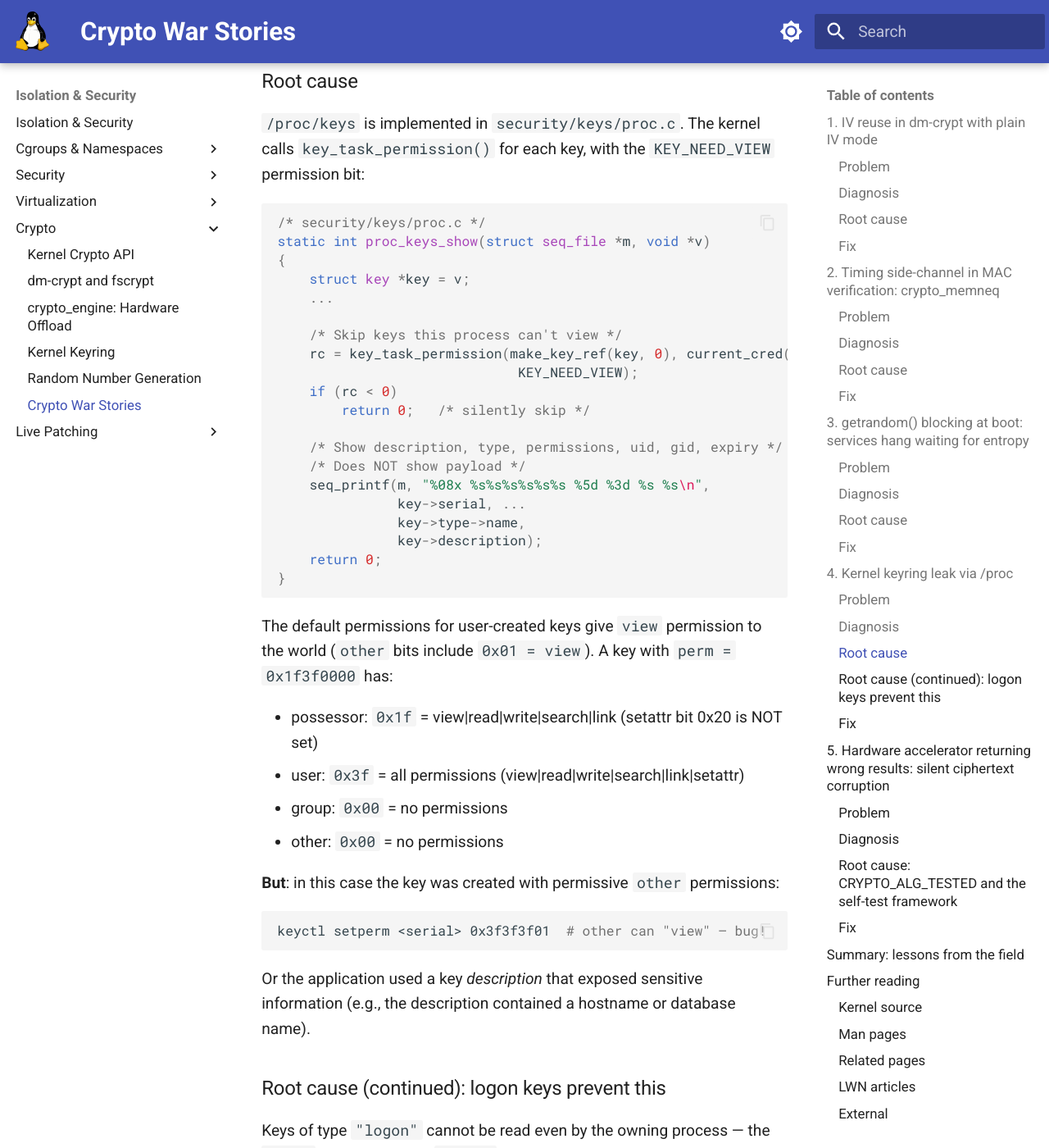
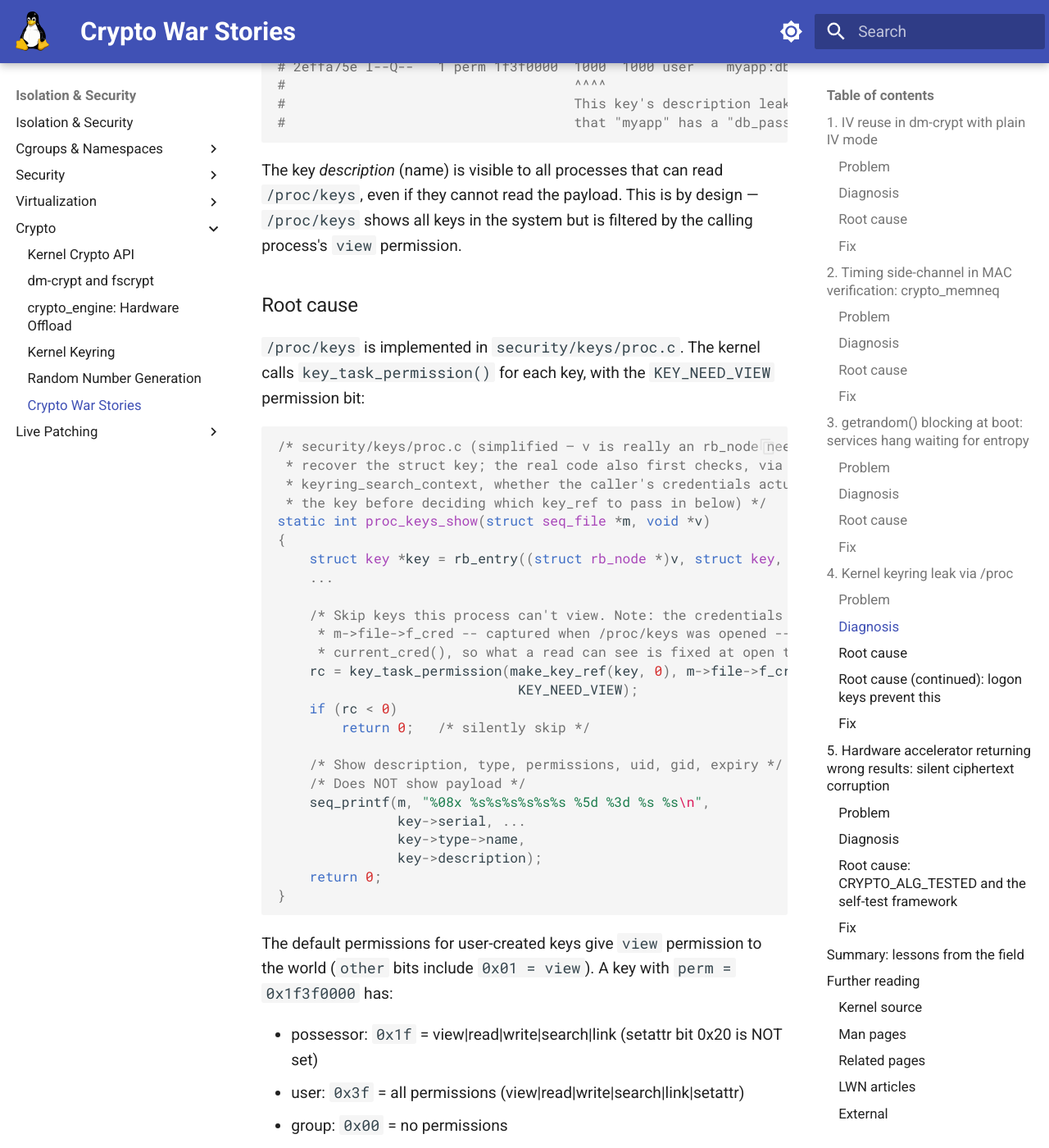
Before and after one commit to laveeshb/linux-kernel-internals, an MkDocs documentation site: the page built from docs/crypto/war-stories.md, in a window 1280 px wide and 1400 px high, scrolled down 8941 px. Shown: the whole window at 82% size. Built offline with MkDocs 1.6.1 and Material for MkDocs 9.7.7, drawn with Linux system fonts in a browser that asks for light colours; some of the changed text lies outside the part shown.

Commit message:
Fix fabricated details in docs/crypto/war-stories.md (#820)
Case 2: crypto_memneq() was added in Linux 3.13, not 3.14, by commit
6bf37e5aa90f (verified: crypto/memneq.c exists in v3.13, absent in
v3.12); the cited commit hash b839da0f does not correspond to any
real commit.

Case 3: removed a fabricated "random: fast init done" dmesg line --
drivers/char/random.c has no such message, only "crng init done".
Fixed the stack trace's getrandom_wait, which does not exist; the
real blocking function is wait_for_random_bytes(). Corrected the
fix section's claim that virtio-rng.c calls add_hwgenerator_randomness()
directly -- it only implements the hwrng.read callback; the generic
hwrng core (drivers/char/hw_random/core.c) calls
add_hwgenerator_randomness() after reading from the driver.

Case 4: the illustrative proc_keys_show() snippet showed v cast
directly to struct key * (it's really an rb_node needing rb_entry())
and used current_cred() where the real code uses the credentials
captured at open time (m->file->f_cred), a real behavioral
difference for callers reading /proc/keys via a different task's fd.

Case 5: the tcrypt mode note pointed at mode=154, which is
cmac(des3_ede) in current crypto/tcrypt.c, not gcm(aes). The real
plain gcm(aes) test is mode 35.

````diff
--- a/docs/crypto/war-stories.md
+++ b/docs/crypto/war-stories.md
@@ -229,9 +231,10 @@
 
 # No virtio-rng, no RDRAND passthrough, no saved seed:
 dmesg | grep -E "random:|crng"
-# [    0.301234] random: fast init done
 # [  127.441821] random: crng init done  ← 127 seconds!
 ```
+
+(There is no intermediate "fast init" log line — `drivers/char/random.c` silently transitions through its early-entropy state with no `pr_notice()`/`pr_warn()` of its own; `crng init done` is the only startup message it ever prints.)
 
 The VM was:
 
@@ -268,8 +271,11 @@
 </rng>
 ```
 
-The guest kernel driver (`drivers/char/hw_random/virtio-rng.c`) calls
-`add_hwgenerator_randomness()`, feeding host entropy into the guest pool immediately.
+The guest kernel driver (`drivers/char/hw_random/virtio-rng.c`) only implements the
+`hwrng.read` callback (`virtio_read()`); it's the generic hwrng core's polling kthread
+(`drivers/char/hw_random/core.c`) that calls the driver's `read()`, then feeds the bytes it
+gets back into the guest's entropy pool via `add_hwgenerator_randomness()` — immediately,
+in this case, since the QEMU-side backend has plenty of host entropy to hand over.
 
 **2. Ensure systemd-random-seed loads early**:
 
@@ -327,14 +333,19 @@
 for each key, with the `KEY_NEED_VIEW` permission bit:
 
 ```c
-/* security/keys/proc.c */
+/* security/keys/proc.c (simplified — v is really an rb_node needing rb_entry() to
+ * recover the struct key; the real code also first checks, via a
+ * keyring_search_context, whether the caller's credentials actually possess
+ * the key before deciding which key_ref to pass in below) */
 static int proc_keys_show(struct seq_file *m, void *v)
 {
-    struct key *key = v;
+    struct key *key = rb_entry((struct rb_node *)v, struct key, serial_node);
     ...
 
-    /* Skip keys this process can't view */
-    rc = key_task_permission(make_key_ref(key, 0), current_cred(),
+    /* Skip keys this process can't view. Note: the credentials used here are
+     * m->file->f_cred -- captured when /proc/keys was opened -- not
+     * current_cred(), so what a read can see is fixed at open time. */
+    rc = key_task_permission(make_key_ref(key, 0), m->file->f_cred,
                               KEY_NEED_VIEW);
     if (rc < 0)
         return 0;   /* silently skip */
@@ -512,9 +523,11 @@
 
 ```bash
 # Run the AEAD test suite (requires CONFIG_CRYPTO_TEST)
-# Note: tcrypt mode numbers are not stable across kernel versions.
-# The gcm(aes) aead test is in the mode 150s range; verify in your kernel's crypto/tcrypt.c.
-modprobe tcrypt mode=154   # gcm(aes) aead test — verify in your kernel's crypto/tcrypt.c
+# Note: tcrypt mode numbers are not stable across kernel versions and this one has
+# moved before -- the plain gcm(aes) test is mode 35 as of current mainline
+# crypto/tcrypt.c (151/152 are the related rfc4106/rfc4543 AEAD wrappers, not
+# plain gcm(aes)); verify against your kernel's own crypto/tcrypt.c before using.
+modprobe tcrypt mode=35   # gcm(aes) aead test — verify in your kernel's crypto/tcrypt.c
 # testing gcm(aes)...
 # test 0 (512 byte blocks): passed.
 # ...
@@ -544,6 +557,7 @@
 
 - [drivers/md/dm-crypt.c](https://git.kernel.org/pub/scm/linux/kernel/git/torvalds/linux.git/tree/drivers/md/dm-crypt.c) — `crypt_iv_plain_gen()` and `crypt_iv_essiv_gen()`, the IV generators behind Case 1's plain-IV watermarking issue
 - [include/crypto/utils.h](https://git.kernel.org/pub/scm/linux/kernel/git/torvalds/linux.git/tree/include/crypto/utils.h) and [lib/crypto/memneq.c](https://git.kernel.org/pub/scm/linux/kernel/git/torvalds/linux.git/tree/lib/crypto/memneq.c) — `crypto_memneq()`/`__crypto_memneq()`, the constant-time comparison behind Case 2
+- [commit 6bf37e5aa90f](https://git.kernel.org/pub/scm/linux/kernel/git/torvalds/linux.git/commit/?id=6bf37e5aa90f18baf5acf4874bca505dd667c37f) — "crypto: crypto_memneq - add equality testing of memory regions w/o timing leaks", the Linux 3.13 commit that introduced `crypto_memneq()`
 - [drivers/char/random.c](https://git.kernel.org/pub/scm/linux/kernel/git/torvalds/linux.git/tree/drivers/char/random.c) — `add_hwgenerator_randomness()` and the `pr_notice("crng init done\n")` log line behind Case 3
 - [drivers/char/hw_random/virtio-rng.c](https://git.kernel.org/pub/scm/linux/kernel/git/torvalds/linux.git/tree/drivers/char/hw_random/virtio-rng.c) — the virtio-rng guest driver's `hwrng.read` callback that Case 3's fix relies on to feed host entropy into the guest pool
 - [security/keys/proc.c](https://git.kernel.org/pub/scm/linux/kernel/git/torvalds/linux.git/tree/security/keys/proc.c) — `proc_keys_show()` and its `key_task_permission(..., KEY_NEED_VIEW)` check, the `/proc/keys` view-permission filtering behind Case 4
````
Also changed, not shown: other parts of docs/crypto/war-stories.md (+4 -2 lines).
